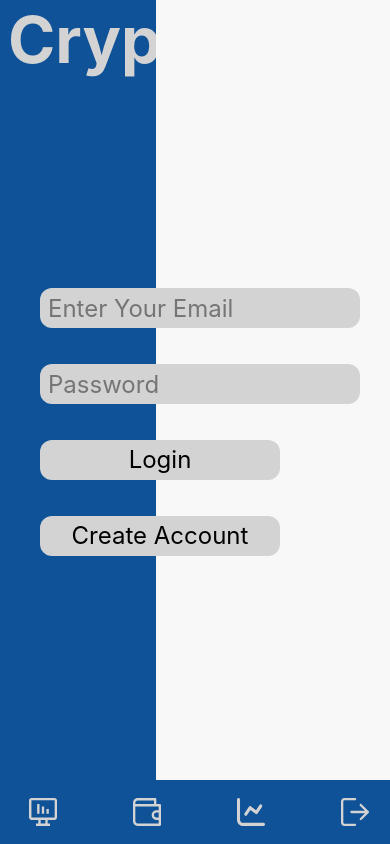
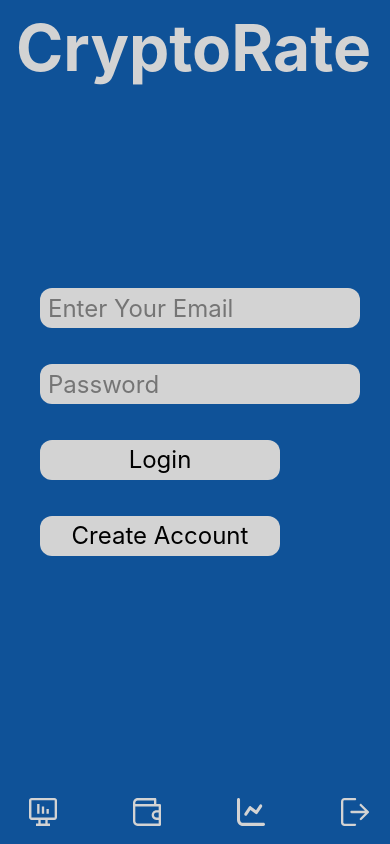
Before and after one commit to MSzostaq/CryptoRate, a React (Create React App) app: page /#/login in a window 390 px wide. Built offline with nearby package versions, Linux system fonts and the light colour scheme.

Commit message:
responsive login page

```diff
--- a/src/views/Dashboard.jsx
+++ b/src/views/Dashboard.jsx
@@ -24,6 +24,7 @@ const StyledHeading = styled.h1`
   @media (max-width: 800px) {
     position: fixed;
     left: 0;
+  }
 `;
 
 const Heading = styled(Card)`
@@ -36,6 +37,7 @@ const Heading = styled(Card)`
     top: 140px;
     left: 0;
     width: 100%;
+  }
 `;
 
 const MidWrapper = styled.div`
--- a/src/views/Login.jsx
+++ b/src/views/Login.jsx
@@ -38,6 +38,14 @@ const StyledWrapper = styled.div`
   grid-gap: 20px;
   width: 40%;
   height: 100%;
+
+  @media (max-width: 1250px) {
+    width: 50%;
+  }
+
+  @media (max-width: 800px) {
+    width: 100%;
+  }
 `;
 
 const StyledHeading = styled.h1`
@@ -48,10 +56,24 @@ const StyledHeading = styled.h1`
   position: absolute;
   width: 40%;
   height: 120px;
+
+  @media (max-width: 1250px) {
+    position: absolute;
+    top: 0;
+    width: 50%;
+    height: 240px;
+  }
+
+  @media (max-width: 800px) {
+    position: absolute;
+    top: 0;
+    width: 100%;
+    height: 240px;
+  }
 `;
 
 const StyledAppName = styled.h1`
-  padding: 8px;
+  padding: 16px;
 `;
 
 const StyledLeftSide = styled.div`
@@ -60,6 +82,14 @@ const StyledLeftSide = styled.div`
   right: 0;
   width: 60%;
   height: 100%;
+
+  @media (max-width: 1250px) {
+    width: 50%;
+  }
+
+  @media (max-width: 800px) {
+    width: 0%;
+  }
 `;
 
 function Login() {
```
Also changed, not shown: 1 other file (tests, documents, lock files or other folders).
